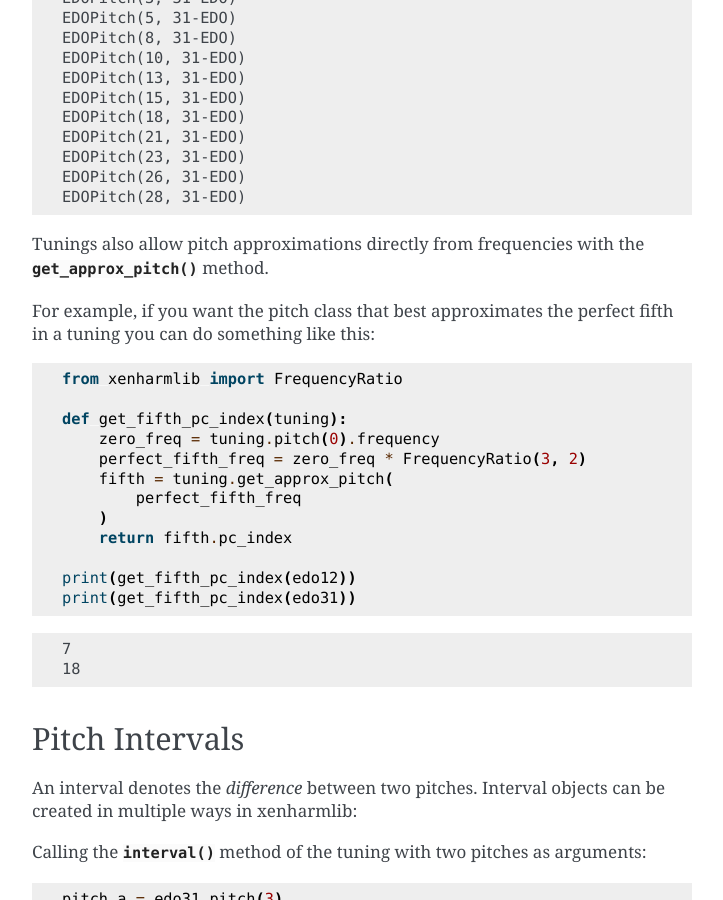
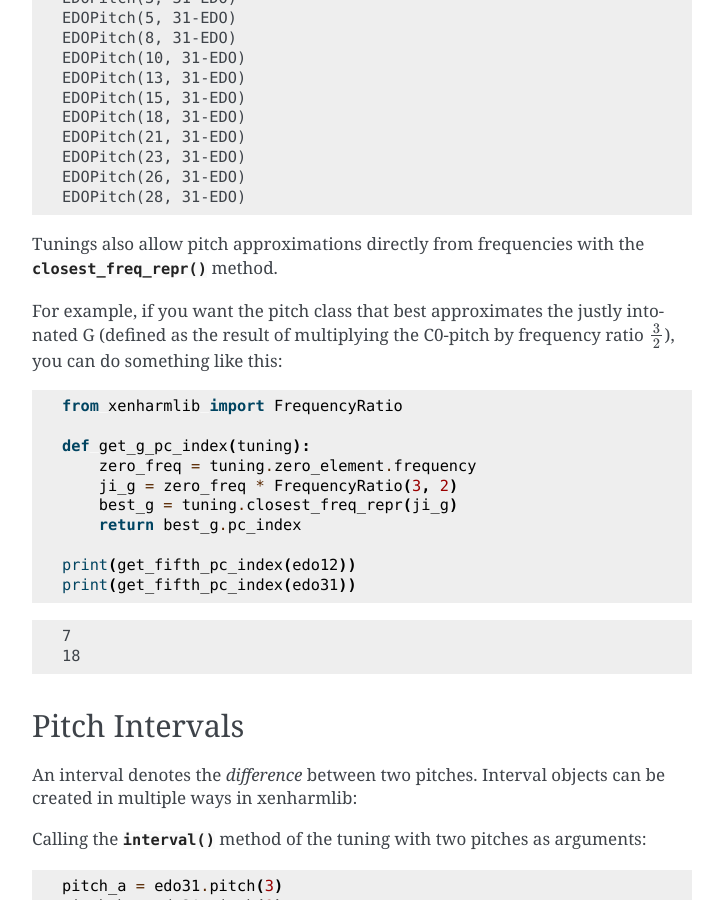
Before and after one commit to retooth2/xenharmlib, a Sphinx documentation site: the page built from doc/quickstart.rst, in a window 1280 px wide and 900 px high, scrolled down 4651 px. Shown: the whole window, without its empty margins (388-1111 px from the left). Built offline with Sphinx 7.4.7, drawn with Linux system fonts in a browser that asks for light colours.

Commit message:
doc(quickstart): fix up for closest_freq_repr
get_approx_pitch is deprecated, so changed the doc to its
replacement (closest_freq_repr). also changed the example
because it mixed up pitch and interval terminology
(the code does not give the fifth, but the G)

```diff
--- a/doc/quickstart.rst
+++ b/doc/quickstart.rst
@@ -262,23 +262,22 @@ western octave that you are already familiar with in a different system:
     EDOPitch(28, 31-EDO)
 
 Tunings also allow pitch approximations directly from frequencies
-with the :meth:`~xenharmlib.core.tunings.TuningABC.get_approx_pitch`
+with the :meth:`~xenharmlib.core.tunings.OriginContext.closest_freq_repr`
 method.
 
 For example, if you want the pitch class that best approximates the
-perfect fifth in a tuning you can do something like this:
+justly intonated G (defined as the result of multiplying the C0-pitch
+by frequency ratio :math:`\frac{3}{2}`), you can do something like this:
 
 .. testcode::
 
     from xenharmlib import FrequencyRatio
 
-    def get_fifth_pc_index(tuning):
-        zero_freq = tuning.pitch(0).frequency
-        perfect_fifth_freq = zero_freq * FrequencyRatio(3, 2)
-        fifth = tuning.get_approx_pitch(
-            perfect_fifth_freq
-        )
-        return fifth.pc_index
+    def get_g_pc_index(tuning):
+        zero_freq = tuning.zero_element.frequency
+        ji_g = zero_freq * FrequencyRatio(3, 2)
+        best_g = tuning.closest_freq_repr(ji_g)
+        return best_g.pc_index
 
     print(get_fifth_pc_index(edo12))
     print(get_fifth_pc_index(edo31))
```
